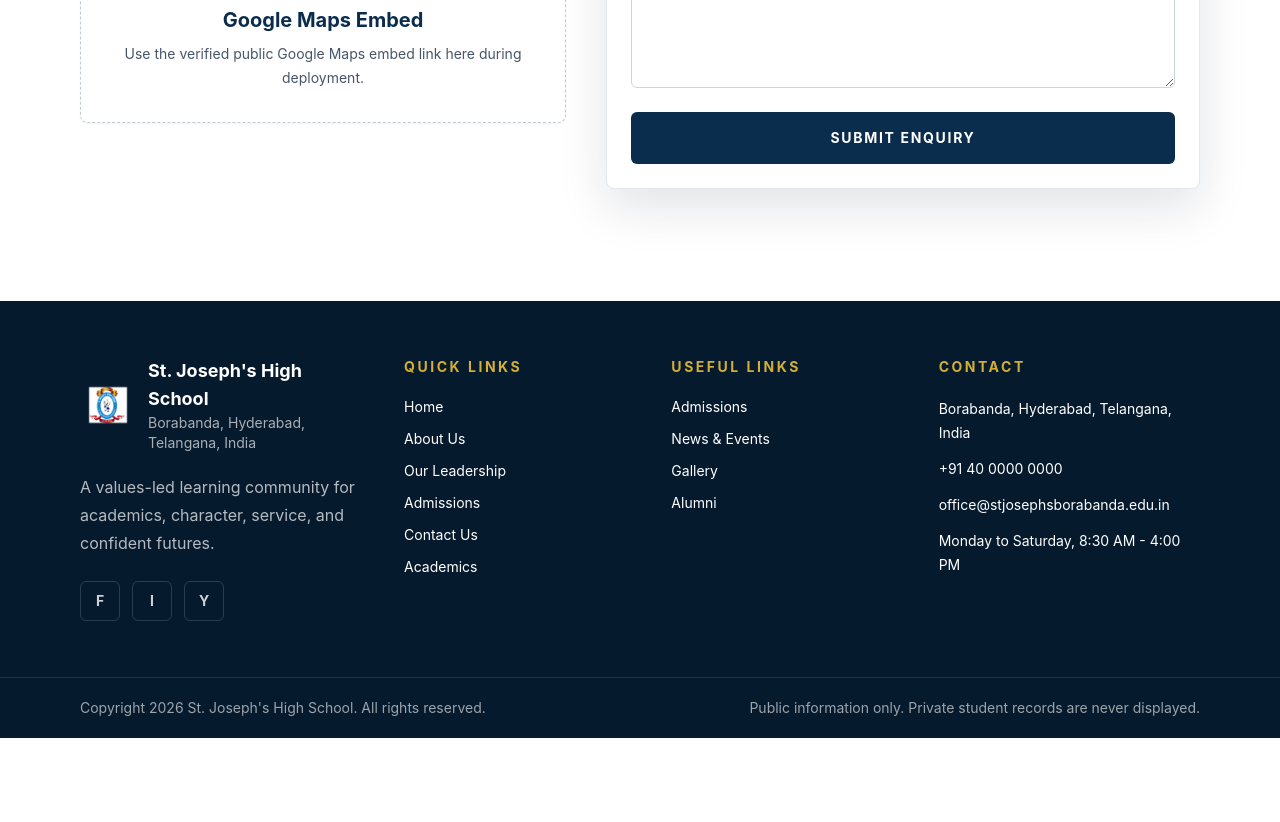
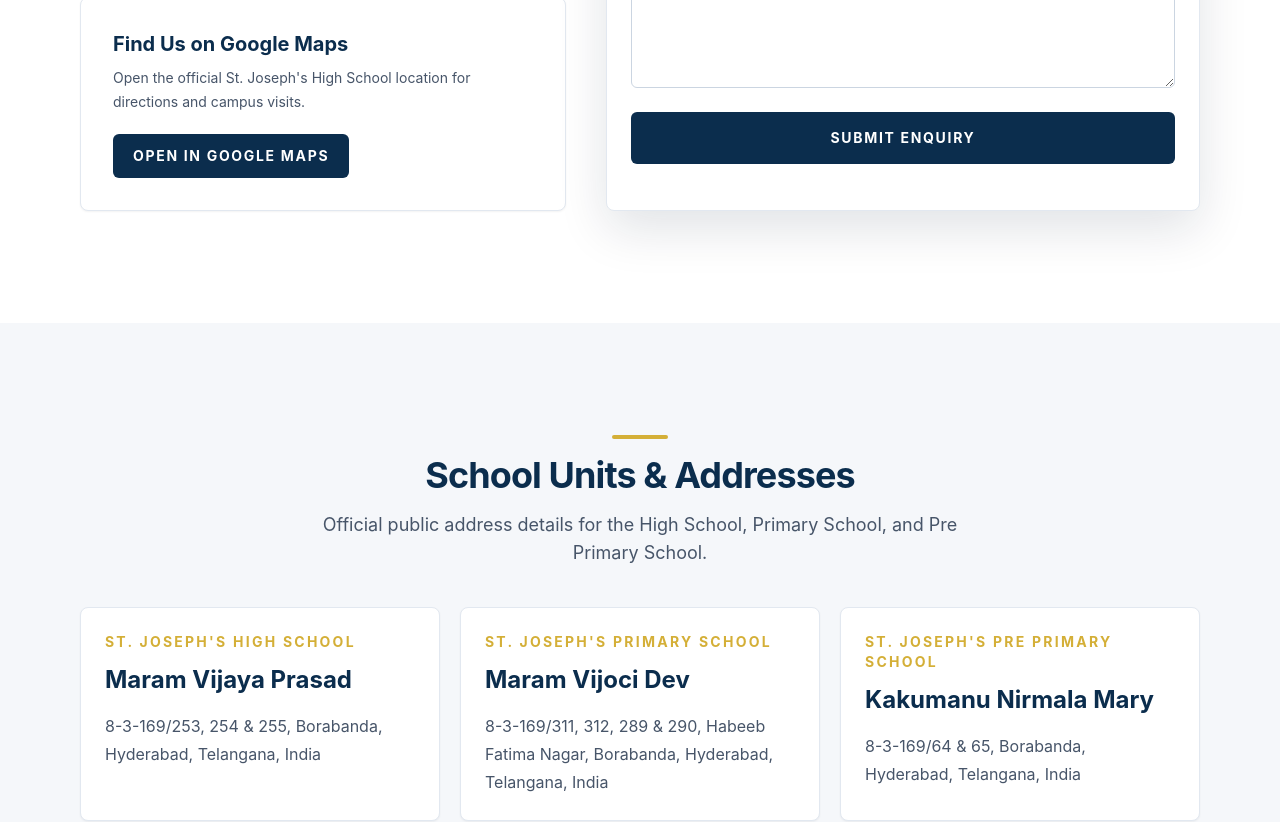
Before and after one commit to vijoci2/sjhsborabanda.in, a Next.js app: page /contact in a window 1280 px wide. Shown: the part 920-1742 px from the top of the page. Before the commit the page ends 1658 px from the top, so only its background shows below. Built offline with nearby package versions, Linux system fonts and the light colour scheme.

Commit message:
Add files via upload

```diff
--- a/app/contact/page.tsx
+++ b/app/contact/page.tsx
@@ -1,12 +1,12 @@
 import type { Metadata } from "next";
 import { ContactForm } from "@/components/Forms/ContactForm";
 import { SectionTitle } from "@/components/UI/SectionTitle";
-import { school } from "@/lib/data";
+import { school, schoolUnits } from "@/lib/data";
 
 export const metadata: Metadata = {
   title: "Contact Us",
   description:
-    "Contact information, office timings, enquiry UI, and map placeholder for St. Joseph's High School."
+    "Contact information, office timings, enquiry UI, and Google Maps link for St. Joseph's High School."
 };
 
 export default function ContactPage() {
@@ -50,17 +50,50 @@
               WhatsApp Enquiry
             </a>
 
-            <div className="mt-8 rounded-lg border border-dashed border-navy/25 bg-white p-8 text-center shadow-sm">
-              <p className="text-xl font-bold text-navy">Google Maps Embed</p>
+            <div className="mt-8 rounded-lg border border-slate-200 bg-white p-8 shadow-sm">
+              <p className="text-xl font-bold text-navy">Find Us on Google Maps</p>
               <p className="mt-2 text-sm leading-6 text-slate-600">
-                Use the verified public Google Maps embed link here during
-                deployment.
+                Open the official St. Joseph's High School location for
+                directions and campus visits.
               </p>
+              <a
+                href={school.googleMapsUrl}
+                target="_blank"
+                rel="noreferrer"
+                className="focus-ring mt-5 inline-flex rounded-md bg-navy px-5 py-3 text-sm font-bold uppercase tracking-[0.12em] text-white transition hover:-translate-y-0.5 hover:bg-navy-dark"
+              >
+                Open in Google Maps
+              </a>
             </div>
           </div>
           <ContactForm mode="contact" />
         </div>
       </section>
+
+      <section className="section-y bg-mist">
+        <div className="site-container">
+          <SectionTitle
+            title="School Units & Addresses"
+            description="Official public address details for the High School, Primary School, and Pre Primary School."
+          />
+          <div className="grid gap-5 md:grid-cols-3">
+            {schoolUnits.map((unit) => (
+              <article
+                key={unit.name}
+                className="rounded-lg border border-slate-200 bg-white p-6 shadow-sm"
+              >
+                <p className="text-sm font-bold uppercase tracking-[0.16em] text-gold">
+                  {unit.name}
+                </p>
+                <h2 className="mt-3 text-2xl font-bold text-navy">
+                  {unit.inCharge}
+                </h2>
+                <p className="mt-4 leading-7 text-slate-600">{unit.address}</p>
+              </article>
+            ))}
+          </div>
+        </div>
+      </section>
     </>
   );
 }
--- a/app/page.tsx
+++ b/app/page.tsx
@@ -15,6 +15,7 @@
   leadershipTeam,
   newsItems,
   school,
+  schoolUnits,
   stats
 } from "@/lib/data";
 
@@ -277,9 +278,18 @@
               description="For admissions, office visits, public enquiries, and official communication."
             />
             <div className="grid gap-4 text-slate-700">
-              <p>
-                <strong className="text-navy">Address:</strong> {school.address}
-              </p>
+              {schoolUnits.map((unit) => (
+                <div
+                  key={unit.name}
+                  className="rounded-lg border border-slate-200 bg-mist p-4"
+                >
+                  <p className="font-bold text-navy">{unit.name}</p>
+                  <p className="mt-1 text-sm">
+                    <strong>In-charge:</strong> {unit.inCharge}
+                  </p>
+                  <p className="mt-1 text-sm leading-6">{unit.address}</p>
+                </div>
+              ))}
               <p>
                 <strong className="text-navy">Phone:</strong> {school.phone}
               </p>
@@ -299,13 +309,21 @@
             </a>
           </div>
           <div className="rounded-lg border border-slate-200 bg-mist p-8 text-center shadow-sm">
-            <div className="flex min-h-[280px] items-center justify-center rounded-lg border border-dashed border-navy/25 bg-white">
+            <div className="flex min-h-[280px] items-center justify-center rounded-lg border border-slate-200 bg-white">
               <div>
-                <p className="text-xl font-bold text-navy">Google Maps Embed</p>
+                <p className="text-xl font-bold text-navy">Find Us on Google Maps</p>
                 <p className="mt-2 max-w-sm text-sm leading-6 text-slate-600">
-                  Replace this public placeholder with the official school map
-                  embed when the verified map link is available.
+                  Open the official St. Joseph's High School map location for
+                  directions and campus visit planning.
                 </p>
+                <a
+                  href={school.googleMapsUrl}
+                  target="_blank"
+                  rel="noreferrer"
+                  className="focus-ring mt-5 inline-flex rounded-md bg-navy px-5 py-3 text-sm font-bold uppercase tracking-[0.12em] text-white transition hover:-translate-y-0.5 hover:bg-navy-dark"
+                >
+                  Open in Google Maps
+                </a>
               </div>
             </div>
           </div>
--- a/lib/data.ts
+++ b/lib/data.ts
@@ -5,15 +5,35 @@
   parentSociety: "St. Joseph's Educational Society",
   parentTrust: "Maram Joji Educational Trust",
   location: "Borabanda, Hyderabad, Telangana, India",
-  address: "Borabanda, Hyderabad, Telangana, India",
+  address: "8-3-169/253, 254 & 255, Borabanda, Hyderabad, Telangana, India",
   phone: "+91 40 0000 0000",
   email: "office@stjosephsborabanda.edu.in",
   timings: "Monday to Saturday, 8:30 AM - 4:00 PM",
   whatsapp: "https://wa.me/914000000000?text=Hello%20St.%20Joseph's%20High%20School%2C%20I%20would%20like%20to%20enquire%20about%20admissions.",
+  googleMapsUrl: "https://share.google/Y9K4m8M0XjiqId8rr",
   tagline: "Educating Minds. Building Character. Inspiring Futures.",
   philosophy: "Education is the ultimate source of empowerment.",
   motto: "Knowledge, Character, Service"
 };
+
+export const schoolUnits = [
+  {
+    name: "St. Joseph's High School",
+    inCharge: "Maram Vijaya Prasad",
+    address: "8-3-169/253, 254 & 255, Borabanda, Hyderabad, Telangana, India"
+  },
+  {
+    name: "St. Joseph's Primary School",
+    inCharge: "Maram Vijoci Dev",
+    address:
+      "8-3-169/311, 312, 289 & 290, Habeeb Fatima Nagar, Borabanda, Hyderabad, Telangana, India"
+  },
+  {
+    name: "St. Joseph's Pre Primary School",
+    inCharge: "Kakumanu Nirmala Mary",
+    address: "8-3-169/64 & 65, Borabanda, Hyderabad, Telangana, India"
+  }
+];
 
 export const navLinks = [
   { label: "Home", href: "/" },
```
